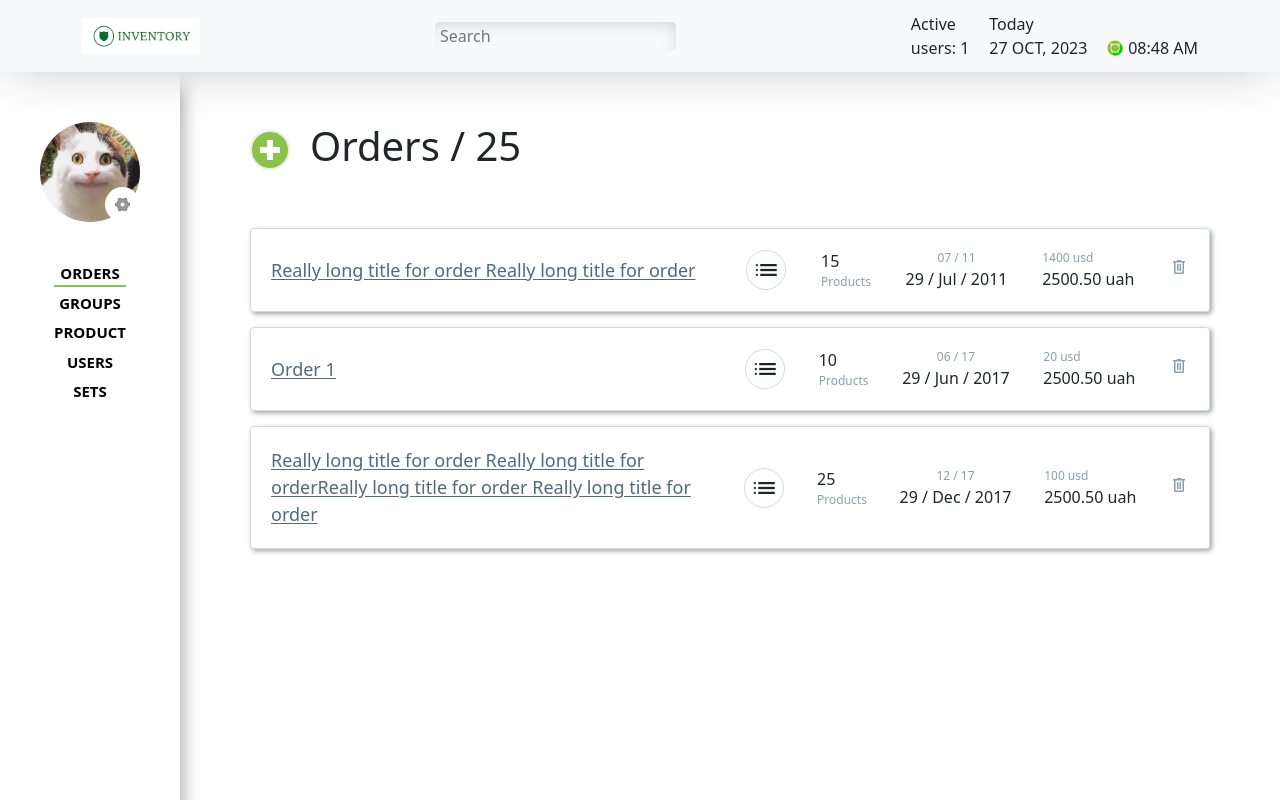
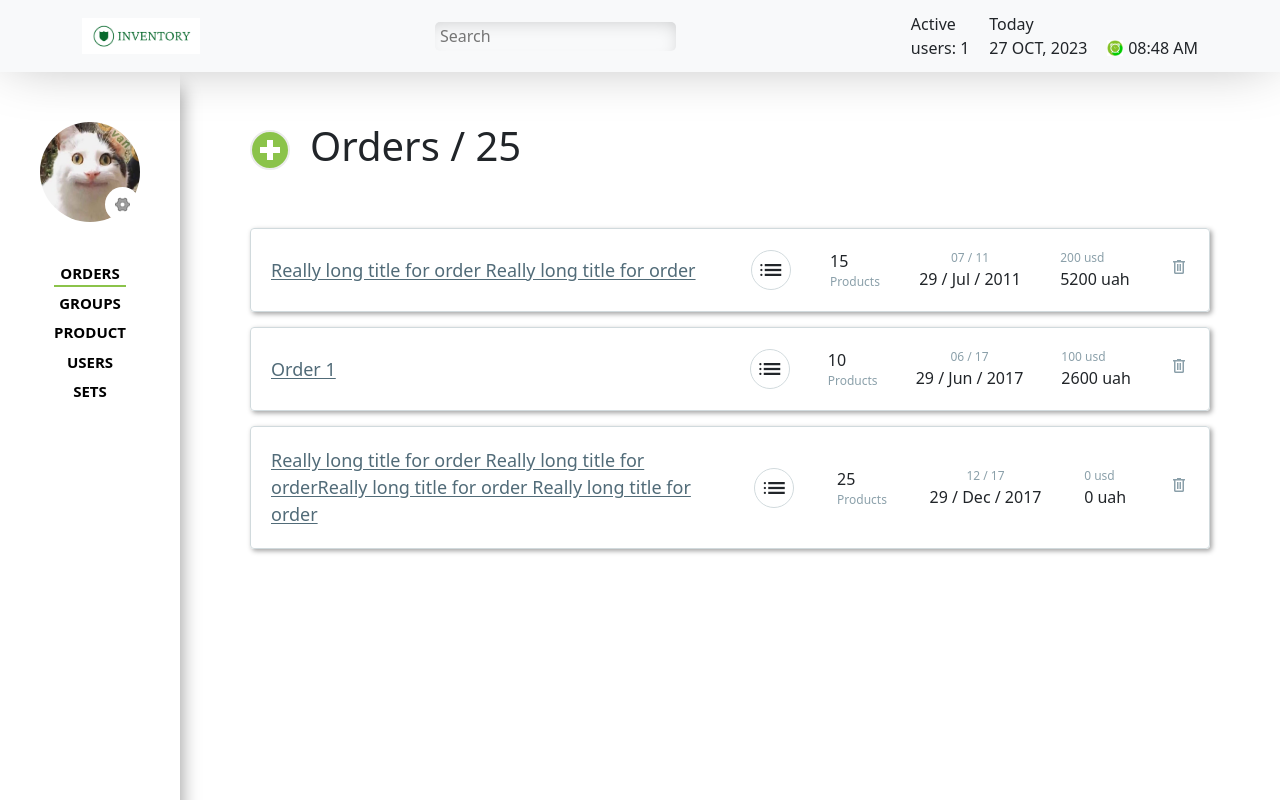
Before and after one commit to kolesnikaleksv/order-products, a React (Create React App) app: page / in a window 1280 px wide. Built offline with nearby package versions, Linux system fonts and the light colour scheme; no server answers; data requests are answered from the project's data file.

Commit message:
Add logic to price in order

```diff
--- a/src/components/CurrentOrder/currentOrder.scss
+++ b/src/components/CurrentOrder/currentOrder.scss
@@ -42,8 +42,7 @@
     padding: 10px 20px;
 
     &:hover {
-      border: 1px solid #D1DADD;
-      box-shadow: 2px 2px 5px 0px rgba(0, 0, 0, 0.37);
+      box-shadow: 2px 2px 5px 2px rgba(0, 0, 0, 0.37);
     }
 
     &__title {
--- a/src/components/OrderItem/OrderItem.js
+++ b/src/components/OrderItem/OrderItem.js
@@ -6,7 +6,7 @@
   const [fullDate, setFullDate] = useState('without date');
   const [shortDate, setShortDate] = useState('no date');
 
-  const {title, date, count, price, onOpen, className, active, onDelete} = props;
+  const {title, date, count, onOpen, className, active, onDelete, sumUsd, sumUah} = props;
 
   useEffect(() => {
     setShortDate(getDate(date, 'shortDate'));
@@ -32,8 +32,8 @@
           <span className='item__date item__date--full'>{fullDate}</span>
         </div>
         <div className='item__price'>
-          <span className='item__price item__price--usd'>{price} usd</span>
-          <span className='item__price item__price--uah'>2500.50 uah</span>
+           <span className='item__price item__price--usd'>{sumUsd} usd</span>
+          <span className='item__price item__price--uah'>{sumUah} uah</span>
         </div>
         <div className='item__delete' onClick={() => onDelete(props.id)}>
           <span className="material-symbols-outlined">
--- a/src/components/OrderLIst/OrderList.js
+++ b/src/components/OrderLIst/OrderList.js
@@ -1,10 +1,33 @@
+import { useEffect, useState } from "react";
 import OrderItem from "../OrderItem/OrderItem";
+import useDataService from "../sevices/DataService";
 
 const OrderList = (props) => {
 
+  const [products, setProducts] = useState([]);
+  const {fetchData} = useDataService();
+
+
+  useEffect(() => {
+    fetchData('http://localhost:4000/products')
+      .then(data => setProducts(data))
+      .catch(error => {
+        console.error('Error:', error);
+      });
+  },[])
+
+  useEffect(() => {
+
+  },[products])
+
   const {data, className, onOpen, onDelete} = props;
+
   const item = data.map(item => {
     const {id, ...itemProps} = item;
+    const list = products.filter(item => item.order === id);
+    const usd = list.map(item => item.price[0].value).reduce((a, b) => a + b, 0);
+    const uah = list.map(item => item.price[1].value).reduce((a, b) => a + b, 0)
+
     return (
       <OrderItem
         key={id}
@@ -12,6 +35,8 @@
         onOpen={onOpen}
         className={className}
         onDelete={onDelete}
+        sumUah={uah}
+        sumUsd={usd}
       />
     )
   });
--- a/src/components/Orders/Orders.js
+++ b/src/components/Orders/Orders.js
@@ -16,7 +16,8 @@
 
   const {fetchData, deleteData} = useDataService();
 
-  const getData = () => {
+
+  useEffect(() => {
     fetchData('http://localhost:4000/orders')
       .then(data => {
         setOrdersData(data)
@@ -24,10 +25,6 @@
       .catch(error => {
         console.error('Error:', error);
       });
-  }
-
-  useEffect(() => {
-    getData();
   },[orderChanged]);
 
   useEffect(() => {
--- a/src/components/ProductItem/product-item.scss
+++ b/src/components/ProductItem/product-item.scss
@@ -10,6 +10,10 @@
   border-radius: 4px;
   margin-bottom: 15px;
   box-shadow: 2px 2px 5px 0px rgba(0, 0, 0, 0.37);
+
+  &:hover {
+    box-shadow: 4px 4px 5px 0px rgba(0, 0, 0, 0.37);
+  }
 
   &__title,
   &__date,
```
